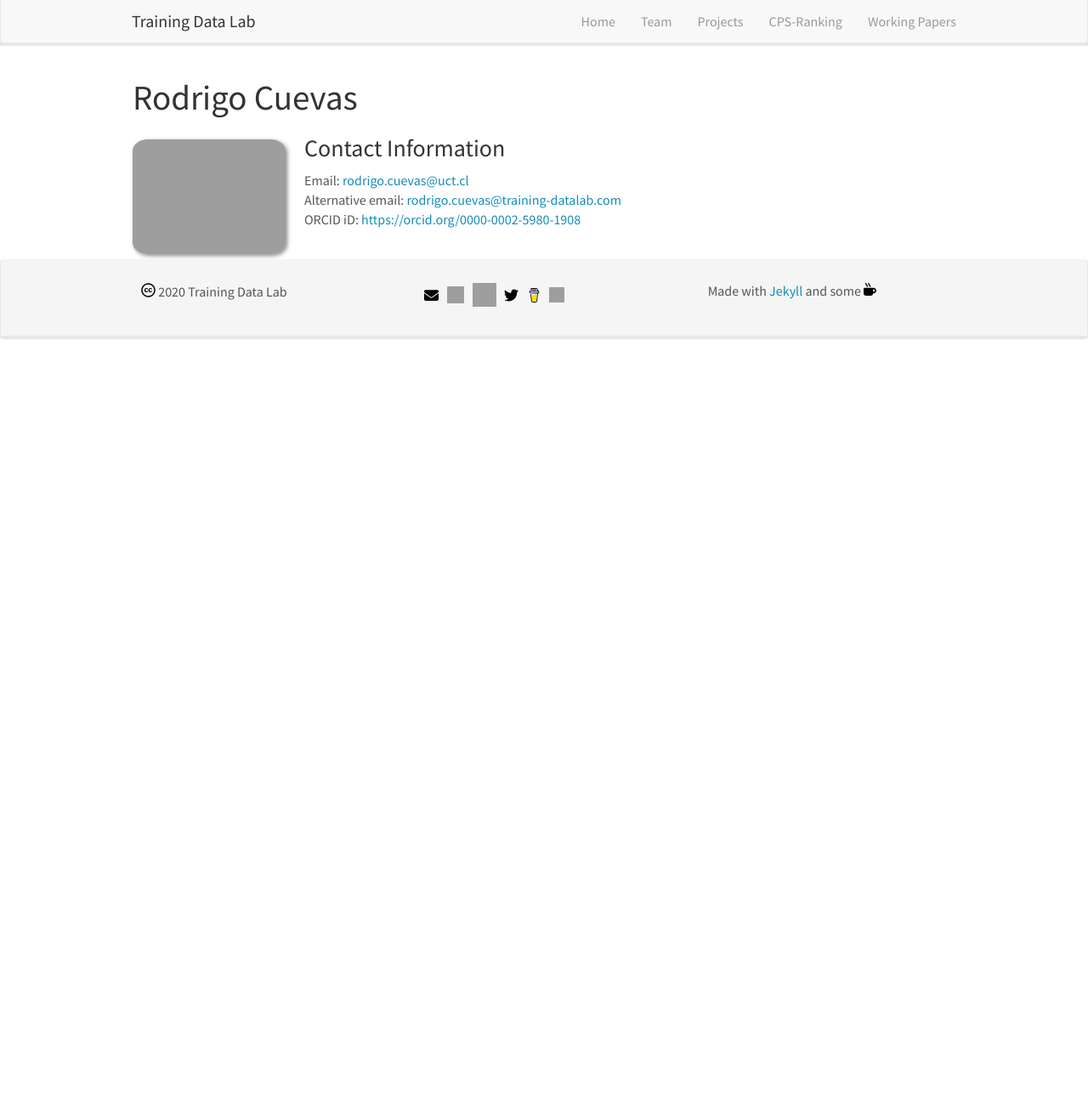
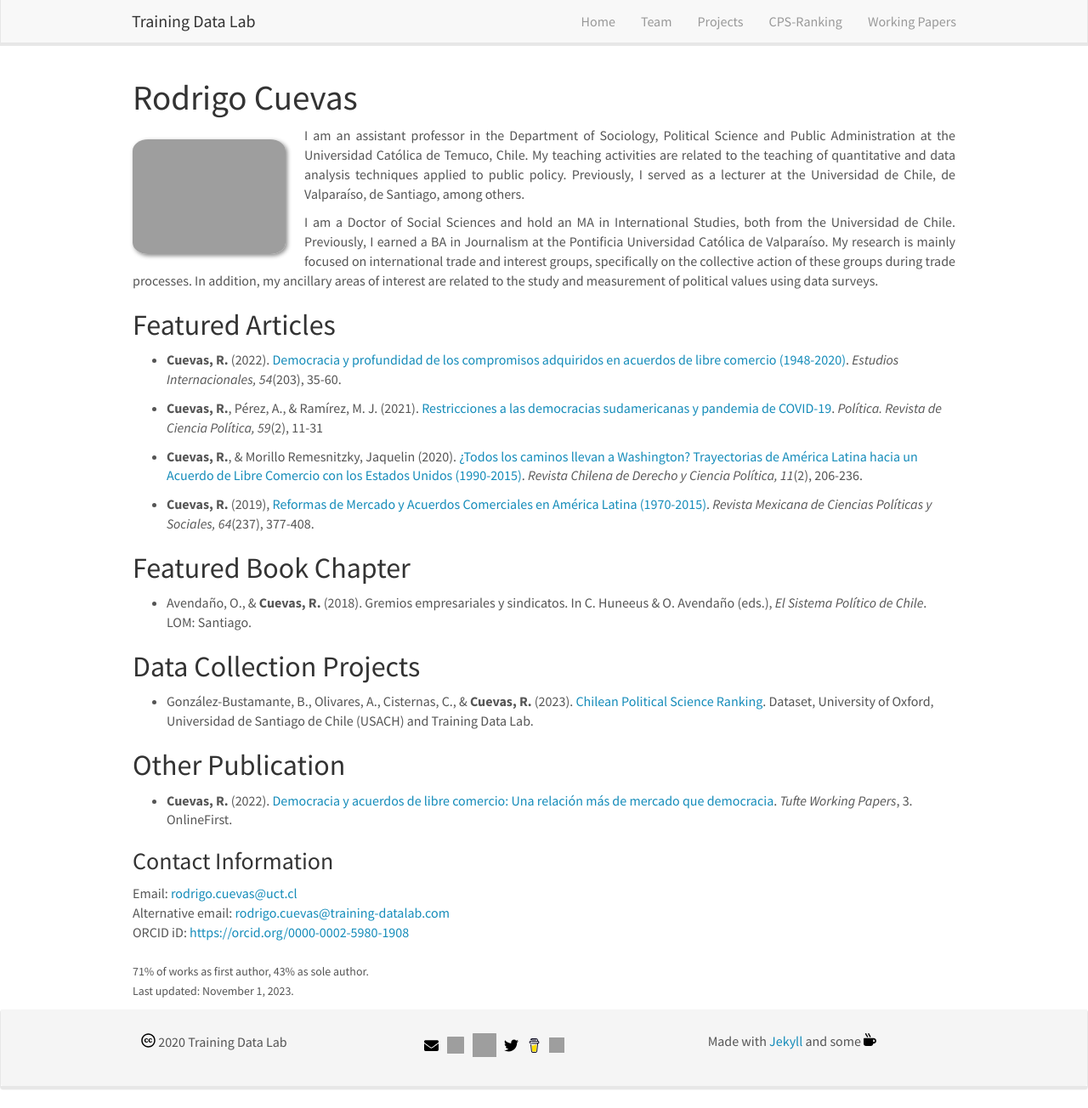
Before and after one commit to training-datalab/old-training-datalab.com, a Jekyll site: the page built from _pages/rcuevas.md, in a window 1280 px wide and 1304 px high. Shown: the whole window at 85% size. Built offline with Jekyll 4.4.1, drawn with Linux system fonts in a browser that asks for light colours; nearby versions of some CDN libraries.

Commit message:
Update rcuevas.md
Co-Authored-By: Rodrigo Cuevas <26773927+rodrigocuevasossandon@users.noreply.github.com>

```diff
--- a/_pages/rcuevas.md
+++ b/_pages/rcuevas.md
@@ -10,9 +10,37 @@ permalink: /team/rcuevas/
 
 <img src="https://training-datalab.com/images/team/rcuevas.jpg" class="img-responsive" width="180px" style="float: left" />
 
+<p align=" justify">I am an assistant professor in the Department of Sociology, Political Science and Public Administration at the Universidad Católica de Temuco, Chile. My teaching activities are related to the teaching of quantitative and data analysis techniques applied to public policy. Previously, I served as a lecturer at the Universidad de Chile, de Valparaíso, de Santiago, among others.</p>
+
+<p align=" justify">I am a Doctor of Social Sciences and hold an MA in International Studies, both from the Universidad de Chile. Previously, I earned a BA in Journalism at the Pontificia Universidad Católica de Valparaíso. My research is mainly focused on international trade and interest groups, specifically on the collective action of these groups during trade processes. In addition, my ancillary areas of interest are related to the study and measurement of political values using data surveys.</p>
+
+## Featured Articles
+
+- **Cuevas, R.** (2022). <a href="https://doi.org/10.5354/0719-3769.2022.68735" target="_blank">Democracia y profundidad de los compromisos adquiridos en acuerdos de libre comercio (1948-2020)</a>. *Estudios Internacionales, 54*(203), 35-60.
+
+- **Cuevas, R.**, Pérez, A., & Ramírez, M. J. (2021). <a href="https://doi.org/10.5354/0719-5338.2021.61849" target="_blank">Restricciones a las democracias sudamericanas y pandemia de COVID-19</a>. *Política. Revista de Ciencia Política, 59*(2), 11-31
+
+- **Cuevas, R.**, & Morillo Remesnitzky, Jaquelin (2020). <a href="https://doi.org/10.7770/rchdcp-V11N2-art2334" target="_blank">¿Todos los caminos llevan a Washington? Trayectorias de América Latina hacia un Acuerdo de Libre Comercio con los Estados Unidos (1990-2015)</a>. *Revista Chilena de Derecho y Ciencia Política, 11*(2), 206-236.
+
+- **Cuevas, R.** (2019), <a href="https://doi.org/10.22201/fcpys.2448492xe.2019.237.64691" target="_blank">Reformas de Mercado y Acuerdos Comerciales en América Latina (1970-2015)</a>. *Revista Mexicana de Ciencias Políticas y Sociales, 64*(237), 377-408.
+
+## Featured Book Chapter
+
+- Avendaño, O., & **Cuevas, R.** (2018). Gremios empresariales y sindicatos. In C. Huneeus & O. Avendaño (eds.), *El Sistema Político de Chile*. LOM: Santiago.
+
+## Data Collection Projects
+
+- González-Bustamante, B., Olivares, A., Cisternas, C., & **Cuevas, R.** (2023). <a href="http://doi.org/10.17605/OSF.IO/C8PRA" target="_blank">Chilean Political Science Ranking</a>. Dataset, University of Oxford, Universidad de Santiago de Chile (USACH) and Training Data Lab.
+
+## Other Publication
+
+- **Cuevas, R.** (2022). <a href="https://doi.org/10.31235/osf.io/y4fxw" target="_blank">Democracia y acuerdos de libre comercio: Una relación más de mercado que democracia</a>. *Tufte Working Papers*, 3. OnlineFirst.
+
 ### Contact Information
 
 Email: <a href="mailto:rodrigo.cuevas@uct.cl">rodrigo.cuevas@uct.cl</a><br />
 Alternative email: <a href="mailto:rodrigo.cuevas@training-datalab.com">rodrigo.cuevas@training-datalab.com</a><br />
 ORCID iD: <a href="https://orcid.org/0000-0002-5980-1908" target="_blank">https://orcid.org/0000-0002-5980-1908</a><br />
 <br />
+<small>71% of works as first author, 43% as sole author.</small><br />
+<small>Last updated: November 1, 2023.</small>
```
